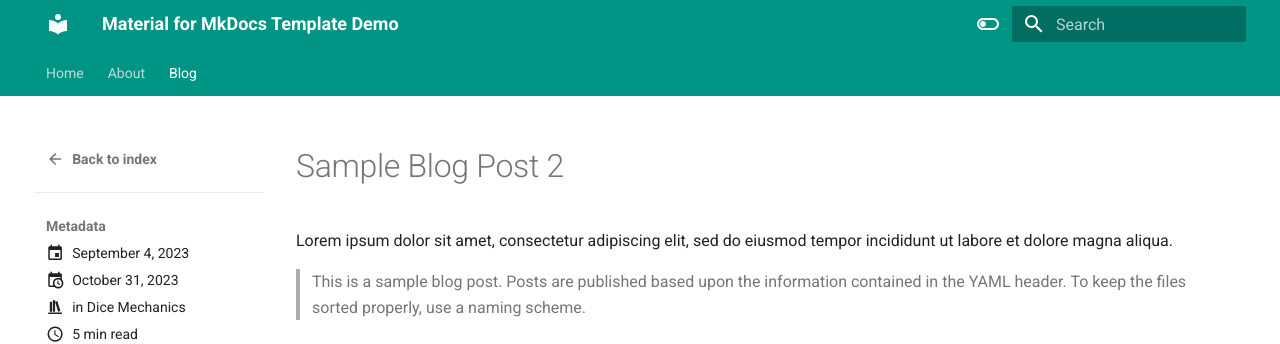
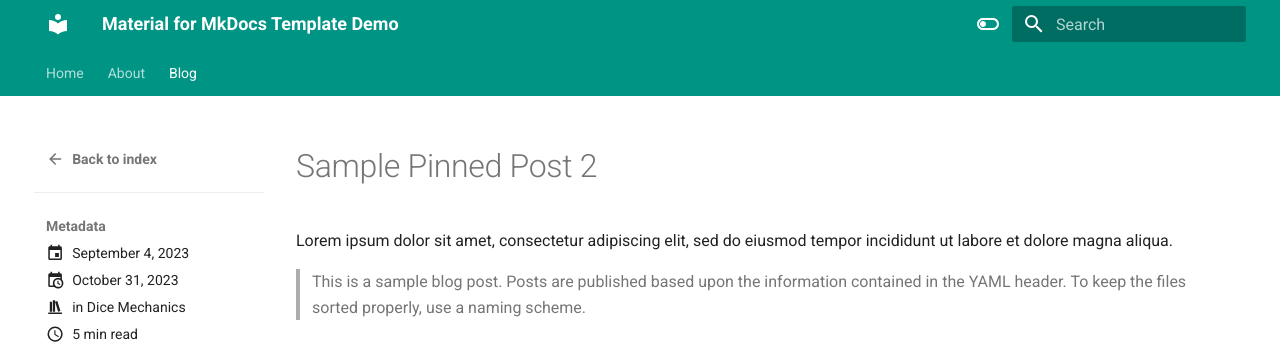
Before and after one commit to OldManUmby/material-for-mkdocs-template, an MkDocs documentation site: the page built from docs/blog/posts/mysecondpost.md, in a window 1280 px wide. Shown: the top 344 px of the page. Built offline with MkDocs 1.6.1 and Material for MkDocs 9.7.7, drawn with Linux system fonts in a browser that asks for light colours.

Commit message:
Updated Blog

```diff
--- a/docs/blog/posts/mysecondpost.md
+++ b/docs/blog/posts/mysecondpost.md
@@ -8,7 +8,7 @@ readtime: 5
 pin: true
 ---
 
-# Sample Blog Post 2
+# Sample Pinned Post 2
 
 Lorem ipsum dolor sit amet, consectetur adipiscing elit, sed do eiusmod tempor incididunt ut labore et dolore magna aliqua.
 
```
